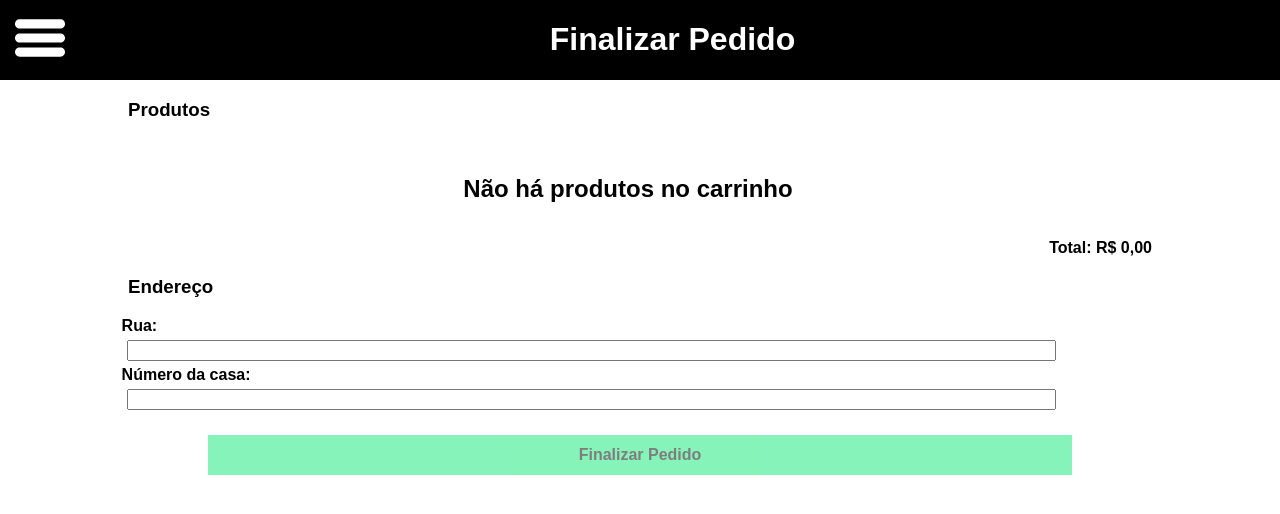
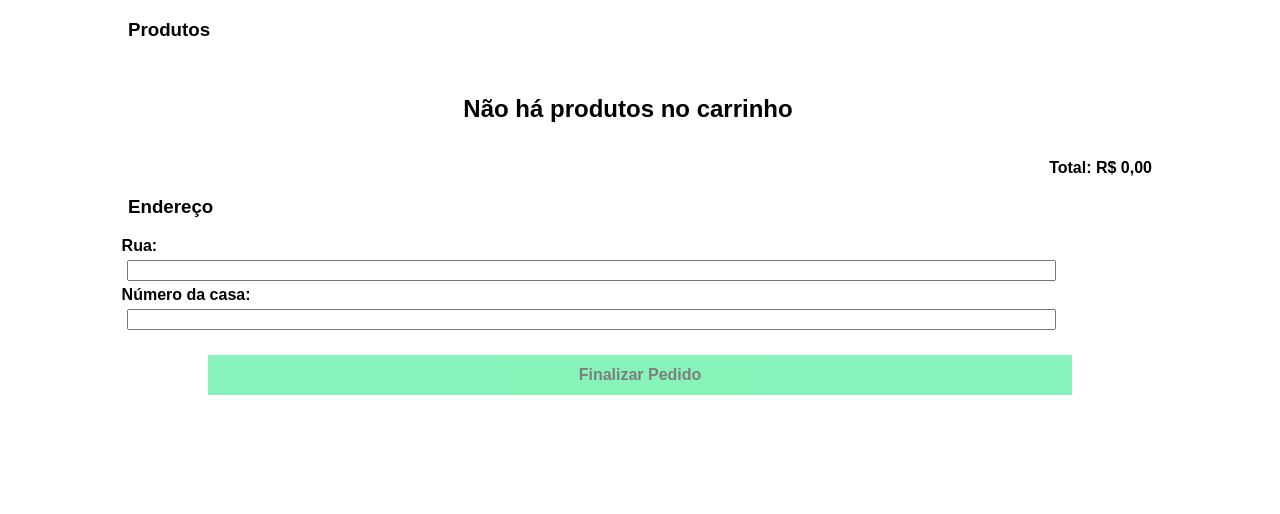
Before and after one commit to tryber/sd-02-project-trybeer-2, a React (Create React App) app in the folder front-end/: page /checkout in a window 1280 px wide. Shown: the top 514 px of the page. Built offline with nearby package versions, Linux system fonts and the light colour scheme; sample sign-in values are in the browser's storage.

Commit message:
fixed header behavior

```diff
--- a/front-end/src/components/TopMenu.js
+++ b/front-end/src/components/TopMenu.js
@@ -31,7 +31,8 @@ export default function TopMenu () {
   useEffect(() => {
     setDisplayTopMenu(true);
     if(pathname) {
-      if(pathname === '/login' || pathname === '/register') return setDisplayTopMenu(false)
+      const dontDisplay = ['/register', '/login', '/admin/profile', '/admin/orders'];
+      if(dontDisplay.map((paths) => paths === pathname ? true : false)) return setDisplayTopMenu(false)
 
       if(pathname === '/profile') setHeaderTitle('Meu perfil')
       else if(pathname === '/checkout') setHeaderTitle('Finalizar Pedido')
```
